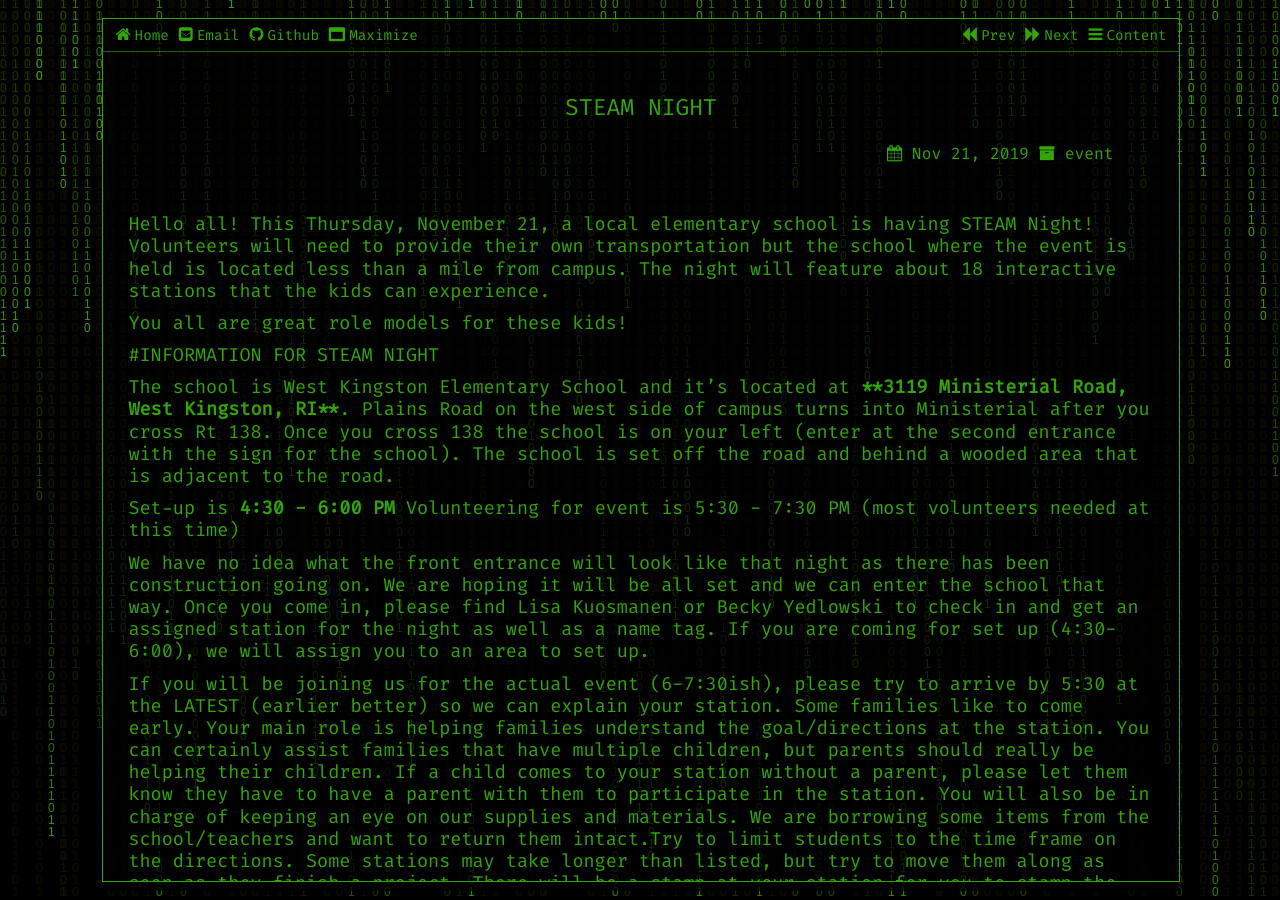
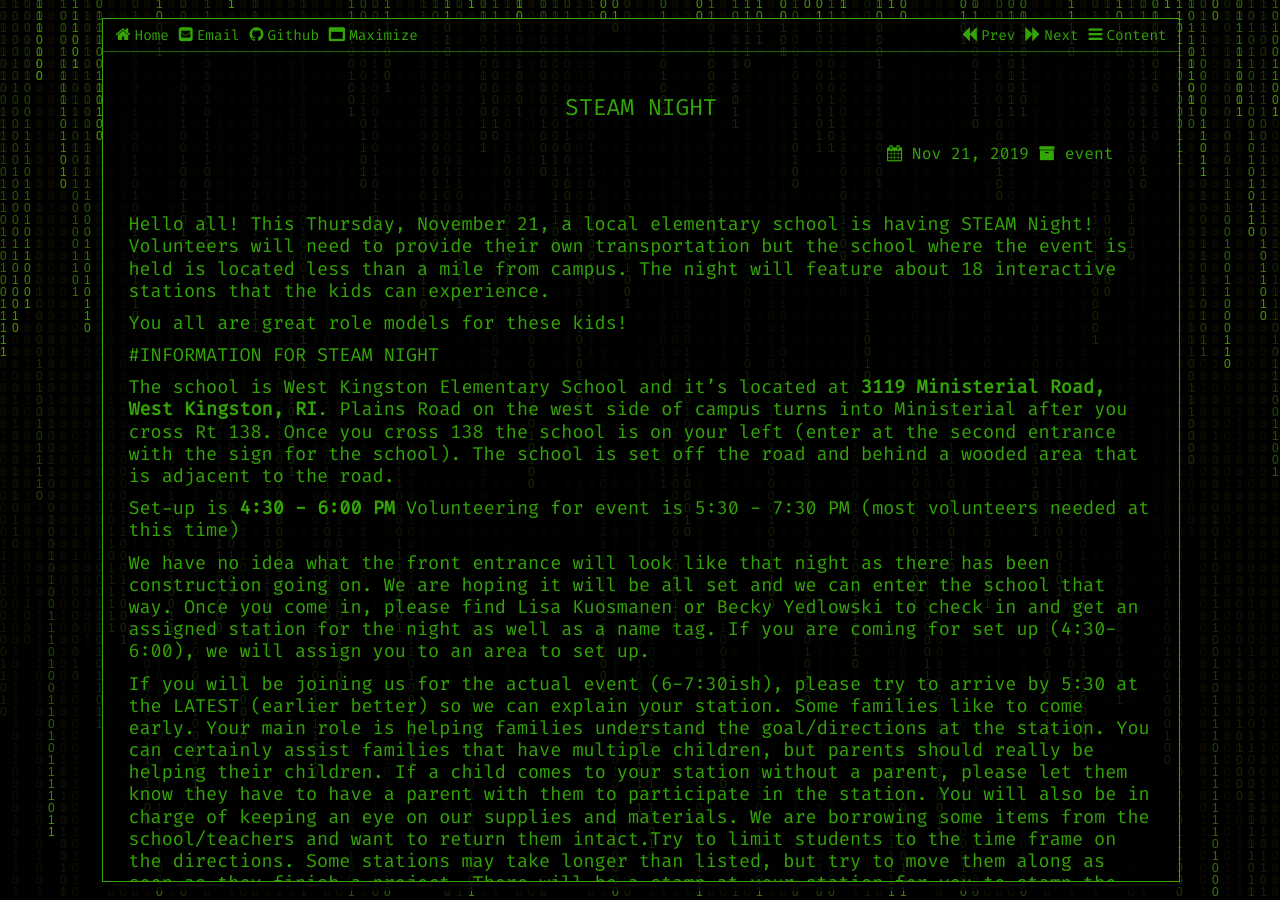
Before and after one commit to ramhacks/ramhacks.github.io, a Jekyll site: the page built from _posts/2019-10-21-STEAMNIGHT.md, in a window 1280 px wide. Built offline with Jekyll 4.4.1, drawn with Linux system fonts in a browser that asks for light colours.

```diff
--- a/_posts/2019-10-21-STEAMNIGHT.md
+++ b/_posts/2019-10-21-STEAMNIGHT.md
@@ -13,7 +13,7 @@ You all are great role models for these kids!
 
 #INFORMATION FOR STEAM NIGHT
 
-The school is West Kingston Elementary School and it’s located at __**3119 Ministerial Road, West Kingston, RI**__. Plains Road on the west side of campus turns into Ministerial after you cross Rt 138. Once you cross 138 the school is on your left (enter at the second entrance with the sign for the school). The school is set off the road and behind a wooded area that is adjacent to the road.
+The school is West Kingston Elementary School and it’s located at **3119 Ministerial Road, West Kingston, RI**. Plains Road on the west side of campus turns into Ministerial after you cross Rt 138. Once you cross 138 the school is on your left (enter at the second entrance with the sign for the school). The school is set off the road and behind a wooded area that is adjacent to the road.
 
 Set-up is **4:30 - 6:00 PM**
 Volunteering for event is 5:30 - 7:30 PM (most volunteers needed at this time)
```
